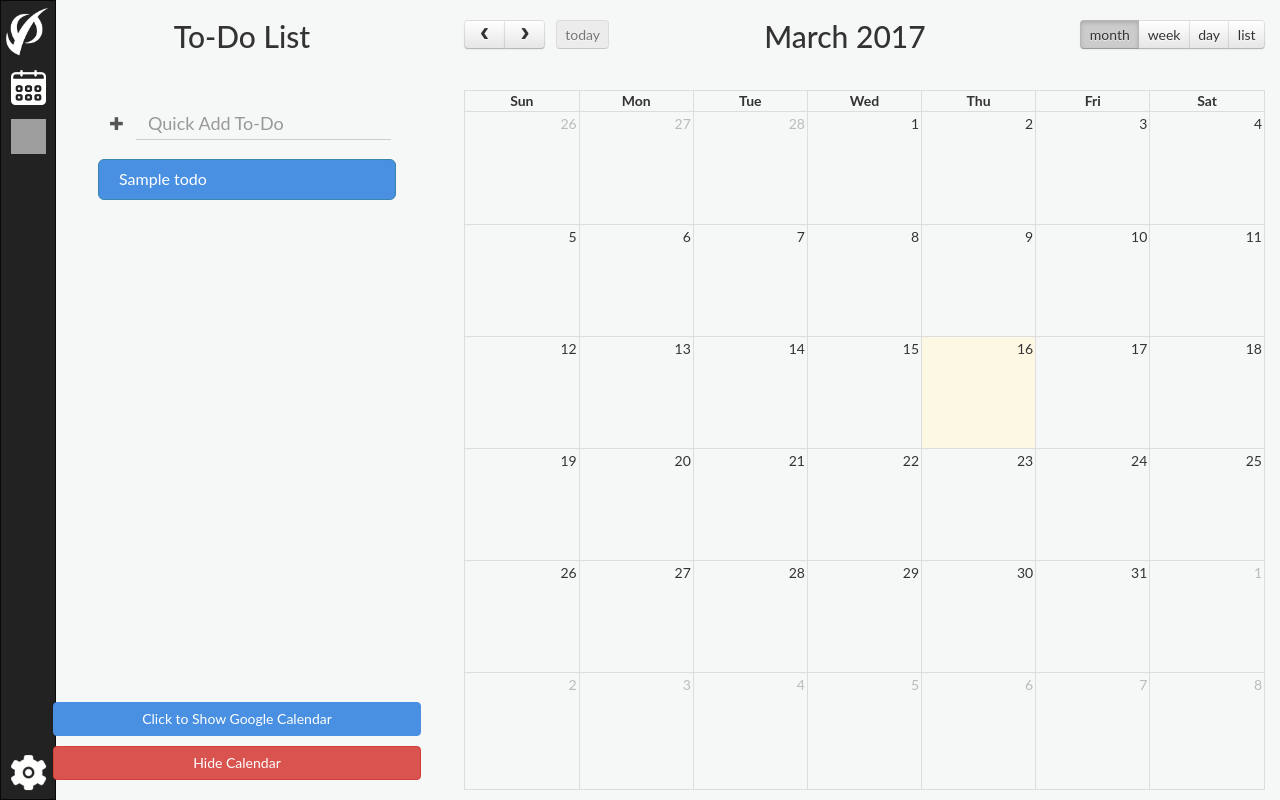
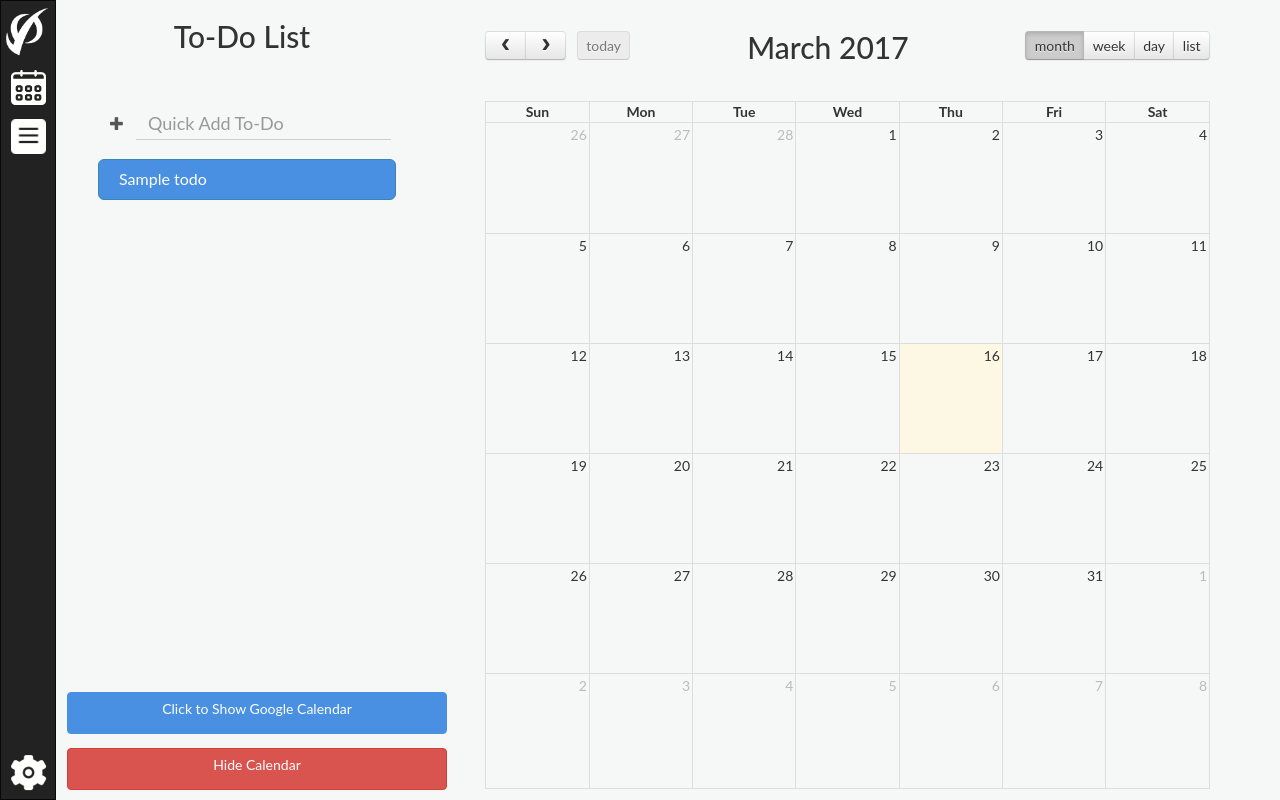
Before and after one commit to WilliamHuang1995/CSE110Project, a Django app: template webapp/templates/webapp/home.html in a window 1280 px wide. Run offline with Django 3.2, Linux system fonts and the light colour scheme; the template is opened without the code that fills it: most values are stand-ins (such as "Sample title", 1, 10 or a date in 2020); lists and menus that the app fills with data are empty; some libraries are stand-ins or nearby versions; grey boxes are pictures that could not be loaded.

Commit message:
fixed spacing and margin issues with navbar

```diff
--- a/webapp/static/webapp/css/home.css
+++ b/webapp/static/webapp/css/home.css
@@ -102,11 +102,13 @@ body{
 }
 
 #calendarTrash,#calendar-container{
-    height:100vh;
+    height: 100vh;
     position:relative;
 }
 #calendar-container{
-    padding: 10px 15px 20px 0;
+    /* padding: 10px 15px 20px 0; */
+    padding: 1.5em 5em 1.5em 1.5em;
+
 }
 
 h3 {
@@ -117,20 +119,28 @@ h2 {
 	padding-bottom:18px;
 }
 
+.button-group{
 
-.button-group{
     position: absolute;
-    bottom: 20px;
+    bottom: .25em;
     width: 100%;
-    padding-right: 40px;
+    margin: auto;
+    padding-left: 1em;
+    padding-right: 1em;
+
 }
 
 #authorize-button {
-    margin-top: 0px;
-
+    position: relative;
+    bottom: .5em;
+    margin-top: 1em;
+    padding-bottom: 1em;
 }
 #signout-button {
-    margin-top: 10px;
+    position: relative;
+    bottom: .5em;
+    margin-top: 1em;
+    padding-bottom: 1em;
 }
 
 
@@ -143,9 +153,6 @@ h2 {
 #id{
     color: #4990e2;
 }
-
-
-
 
 .quick-add {
 	padding-top: 25px;
--- a/webapp/templates/webapp/home.html
+++ b/webapp/templates/webapp/home.html
@@ -167,7 +167,7 @@
                 <div id="top-content" class="navbar-fixed-top">
                     <li><img src="{% static 'webapp/img/nav_logo.png' %}" class="logo" /></li>
                     <li><a href=#><img src="{% static 'webapp/img/nav_calendar.png' %}" class="img-responsive"/></a></li>
-                    <li><a href=/todo><li><img src="{% static 'webapp/img/  nav_task1.png' %}" class="img-responsive"/></a></li>
+                    <li><a href=/todo><li><img src="{% static 'webapp/img/nav_task1.png' %}" class="img-responsive"/></a></li>
                 </div>
                 <li><img src="{% static 'webapp/img/nav_settings.png' %}" class="img-responsive navbar-fixed-bottom" data-toggle="modal" data-target="#settingsModal" style="cursor:pointer;"/></li>
             </ul>
--- a/webapp/templates/webapp/todo-test.html
+++ b/webapp/templates/webapp/todo-test.html
@@ -56,8 +56,8 @@
     <div class="navbar navbar-inverse navbar-fixed-left" role="navigation">
         <ul class="nav navbar-nav">
             <div id="top-content" class="navbar-fixed-top">
-                <li><img src="{% static 'webapp/img/nav_logo.png' %}" class="img-responsive" /></li>
-                <li><a href="/"><img src="{% static 'webapp/img/nav_calendar.png' %}" class="img-responsive"/></a></li>
+                <li><img src="{% static 'webapp/img/nav_logo.png' %}" class="logo" /></li>
+                <li><a href=#><img src="{% static 'webapp/img/nav_calendar.png' %}" class="img-responsive"/></a></li>
                 <li><a href=/todo><li><img src="{% static 'webapp/img/nav_task1.png' %}" class="img-responsive"/></a></li>
             </div>
             <li><img src="{% static 'webapp/img/nav_settings.png' %}" class="img-responsive navbar-fixed-bottom" data-toggle="modal" data-target="#settingsModal" style="cursor:pointer;"/></li>
```
